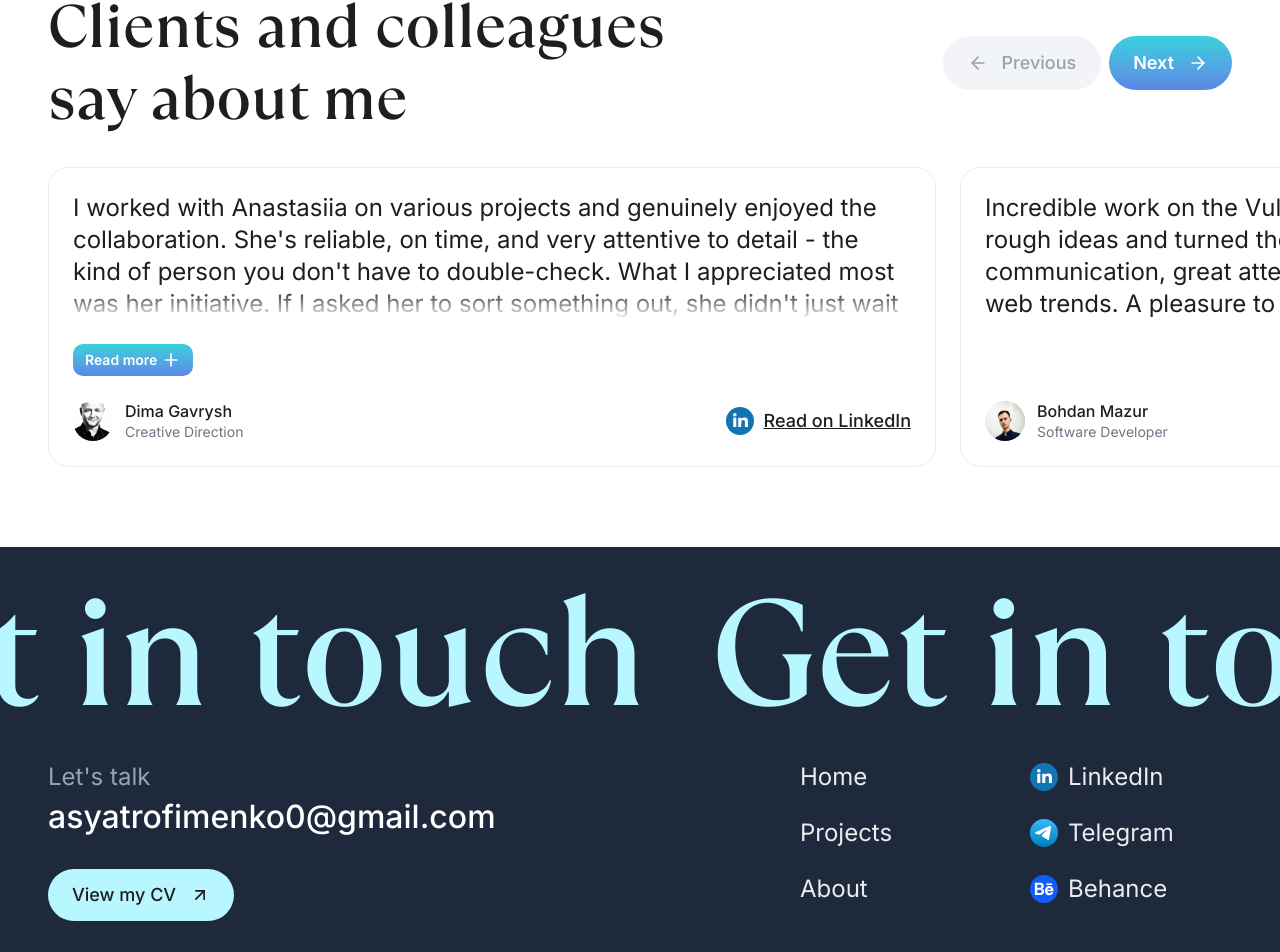
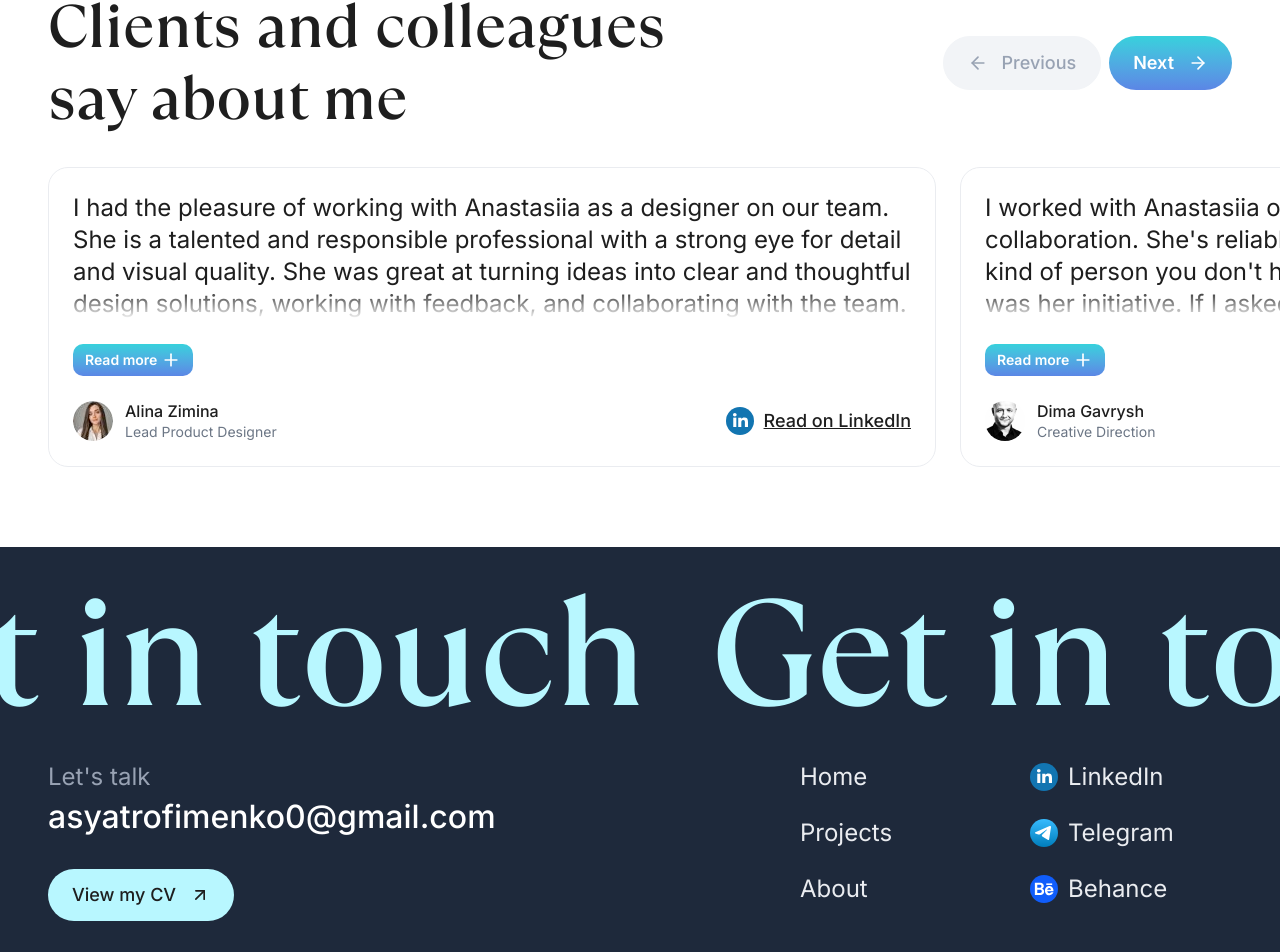
Before and after one commit to asya-trofimenko/portfolio-website, a React (Vite) app: page / in a window 1280 px wide. Shown: the part 4613-5565 px from the top of the page. Built offline with nearby package versions, Linux system fonts and the light colour scheme.

Commit message:
content: add Alina Zimina testimonial first

```diff
--- a/public/locales/en/translation.json
+++ b/public/locales/en/translation.json
@@ -198,6 +198,10 @@
       {
         "name": "Ilona Fomina",
         "text": "I highly recommend Anastasiia Trofimenko as a professional UX/UI designer. Throughout our collaboration on the web development project for the American company, I was consistently impressed by her creativity, professionalism, and unwavering dedication.\n\nAnastasia possesses a unique combination of artistic creativity and technical proficiency, crafting intuitive interfaces that surpass expectations. Her excellent communication skills, ability to adapt to dynamic environments, and innovative mindset set her apart.\n\nIn summary, Anastasia is a true professional, and I have full confidence in her ability to positively impact any UX/UI design position she undertakes."
+      },
+      {
+        "name": "Alina Zimina",
+        "text": "I had the pleasure of working with Anastasiia as a designer on our team. She is a talented and responsible professional with a strong eye for detail and visual quality. She was great at turning ideas into clear and thoughtful design solutions, working with feedback, and collaborating with the team. It was a pleasure working with her, and I would gladly recommend her as a skilled designer."
       }
     ]
   },
--- a/public/locales/ua/translation.json
+++ b/public/locales/ua/translation.json
@@ -198,6 +198,10 @@
       {
         "name": "Ілона Фоміна",
         "text": "Я щиро рекомендую Анастасію Трофіменко як професійну UI/UX дизайнерку. Протягом нашої співпраці над проєктом веброзробки для американської компанії я була постійно вражена її креативністю, професіоналізмом та неймовірною відданістю своїй справі.\n\nАнастасія поєднує унікальне творче бачення з технічною експертизою, створюючи інтуїтивно зрозумілі інтерфейси, які перевершують очікування. Її чудові комунікаційні навички, здатність адаптуватися до динамічних умов та інноваційний підхід до роботи вирізняють її серед інших спеціалістів.\n\nПідсумовуючи, Анастасія — справжня професіоналка, і я повністю впевнена в її здатності робити вагомий внесок у будь-яку позицію у сфері UI/UX дизайну."
+      },
+      {
+        "name": "Аліна Зіміна",
+        "text": "Мала задоволення працювати з Анастасією як із дизайнеркою в нашій команді. Вона талановита й відповідальна спеціалістка з чудовим відчуттям деталей та високою увагою до візуальної якості. Анастасія вміє перетворювати ідеї на зрозумілі та продумані дизайнерські рішення, добре працює з фідбеком і легко взаємодіє з командою. Було приємно працювати разом, і я із задоволенням рекомендую її як кваліфіковану дизайнерку."
       }
     ]
   },
--- a/src/data/testimonials.ts
+++ b/src/data/testimonials.ts
@@ -1,4 +1,12 @@
 export const testimonials: Testimonial[] = [
+  {
+    nameKey: 'testimonials.items.8.name',
+    textKey: 'testimonials.items.8.text',
+    role: 'Lead Product Designer',
+    avatar: '/images/avatars/alina-zimina.jpg',
+    linkedinUrl:
+      'https://www.linkedin.com/in/anastasia-trofimenko/details/recommendations/',
+  },
   {
     nameKey: 'testimonials.items.0.name',
     textKey: 'testimonials.items.0.text',
```
Also changed, not shown: public/images/avatars/alina-zimina.jpg (added).
